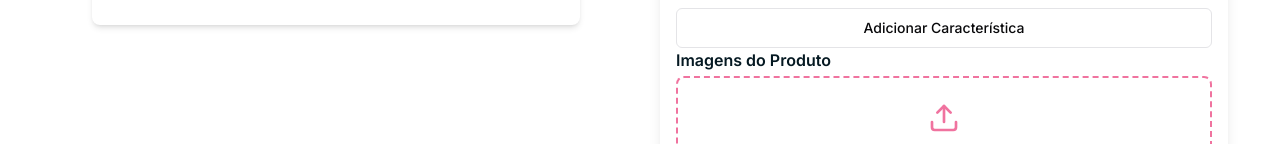
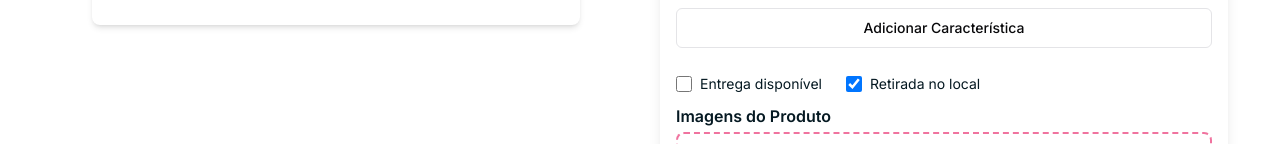
Before and after one commit to Allaaxx/fest, a Next.js app: page /produto/editar in a window 1280 px wide. Shown: the part 740-884 px from the top of the page. Built offline with nearby package versions, Linux system fonts and the light colour scheme.

Commit message:
feat: add delivery options checkbox to product edit panel

```diff
--- a/components/shared/product-preview-panel-edit.tsx
+++ b/components/shared/product-preview-panel-edit.tsx
@@ -42,8 +42,6 @@ export default function ProductPreviewPanelEdit({
   onRemoveImage: (index: number) => void;
   onSave: () => void;
 }) {
-
-
   const editor = useEditor({
     extensions: [
       StarterKit,
@@ -345,6 +343,39 @@ export default function ProductPreviewPanelEdit({
             >
               Adicionar Característica
             </Button>
+            {/* Checkbox de opções de entrega */}
+            <div className="flex gap-6 mt-4">
+              <div className="flex items-center space-x-2">
+                <Input
+                  id="delivery"
+                  type="checkbox"
+                  checked={productData.delivery}
+                  onChange={(e) => onFieldEdit("delivery", e.target.checked)}
+                  className="w-4"
+                />
+                <label
+                  htmlFor="delivery"
+                  className="text-sm text-fest-black2 cursor-pointer"
+                >
+                  Entrega disponível
+                </label>
+              </div>
+              <div className="flex items-center space-x-2">
+                <Input
+                  id="pickup"
+                  type="checkbox"
+                  checked={productData.pickup}
+                  onChange={(e) => onFieldEdit("pickup", e.target.checked)}
+                  className="w-4"
+                />
+                <label
+                  htmlFor="pickup"
+                  className="text-sm text-fest-black2 cursor-pointer"
+                >
+                  Retirada no local
+                </label>
+              </div>
+            </div>
           </div>
           <div>
             <label className="block text-fest-black2 font-semibold mb-1">
```
